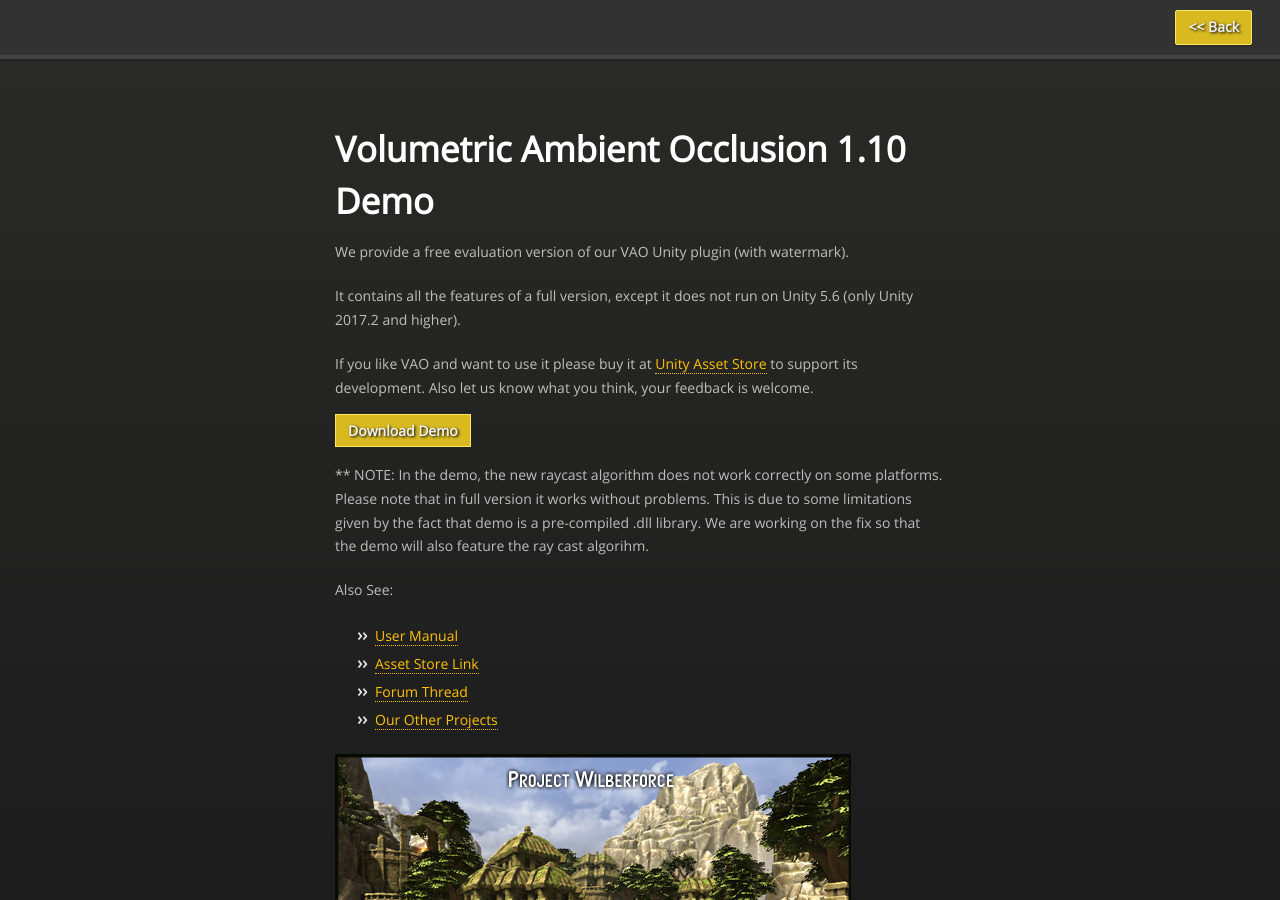
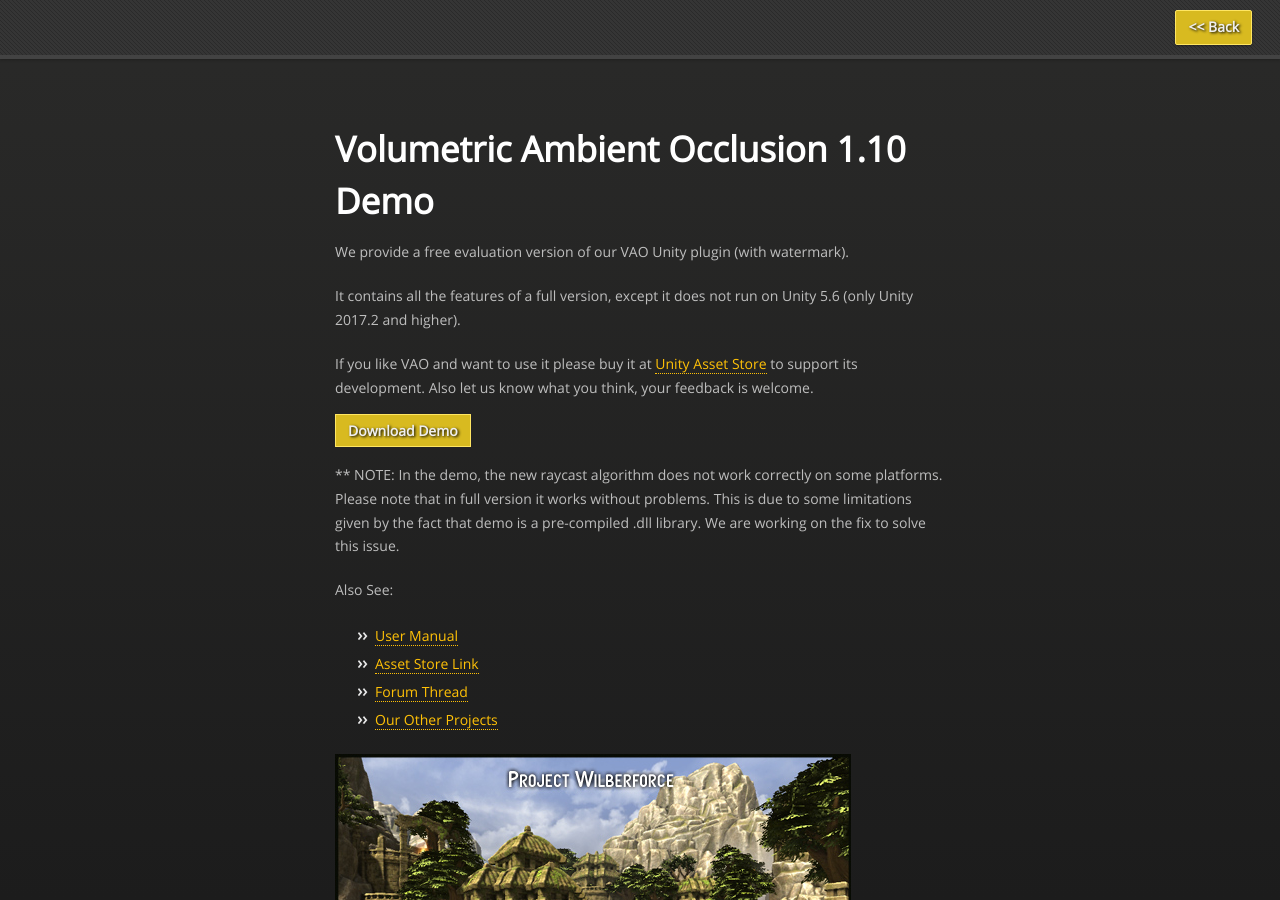
Before and after one commit to projectwilberforce/projectwilberforce.github.io, a Jekyll site: the page built from vaodemo/index.md, in a window 1280 px wide and 900 px high. Built offline with Jekyll 4.4.1, drawn with Linux system fonts in a browser that asks for light colours; nearby versions of some CDN libraries.

Commit message:
text update

```diff
--- a/vaodemo/index.md
+++ b/vaodemo/index.md
@@ -28,7 +28,7 @@ If you like VAO and want to use it please buy it at [Unity Asset Store](http://u
 
 <a href="https://projectwilberforce.github.io/vaodemo/VolumetricAmbientOcclusion_1_10_Demo_Small.unitypackage" class="downloadbtn">Download Demo</a>
 
-** NOTE: In the demo, the new raycast algorithm does not work correctly on some platforms. Please note that in full version it works without problems. This is due to some limitations given by the fact that demo is a pre-compiled .dll library. We are working on the fix so that the demo will also feature the ray cast algorihm.
+** NOTE: In the demo, the new raycast algorithm does not work correctly on some platforms. Please note that in full version it works without problems. This is due to some limitations given by the fact that demo is a pre-compiled .dll library. We are working on the fix to solve this issue.
 
 <!--
 <a href="https://projectwilberforce.github.io/vaodemo/VolumetricAmbientOcclusion_1_8_Demo_Small.zip">Download Demo without sample scene (smaller and faster import)</a>
```
